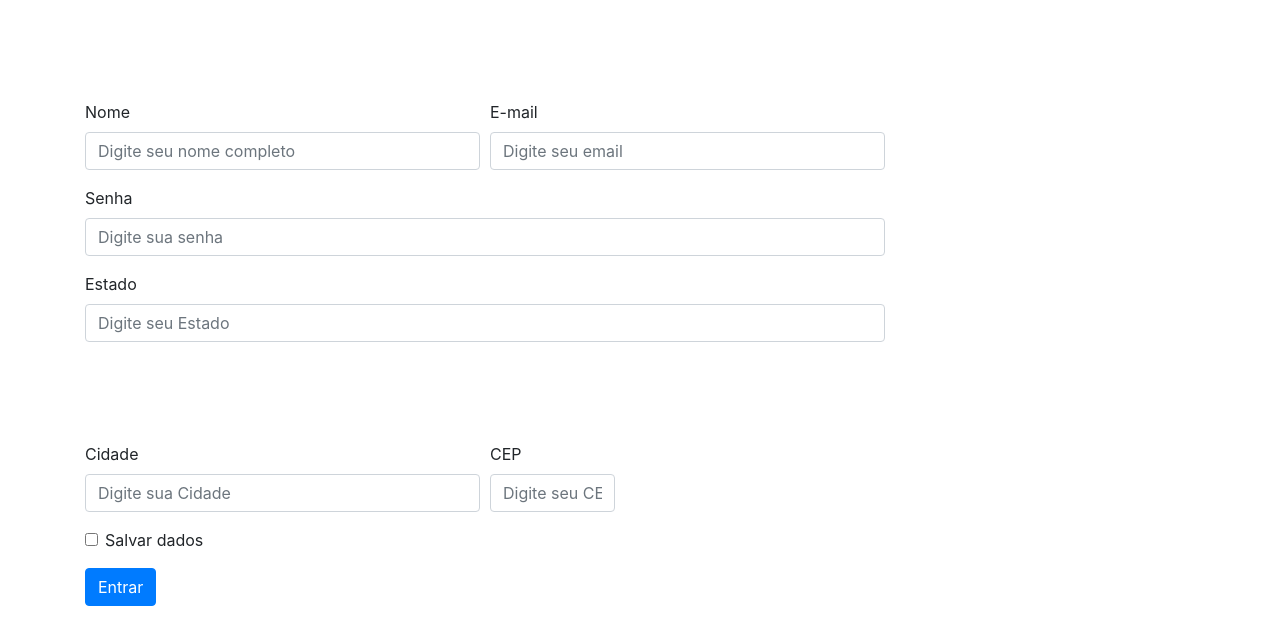
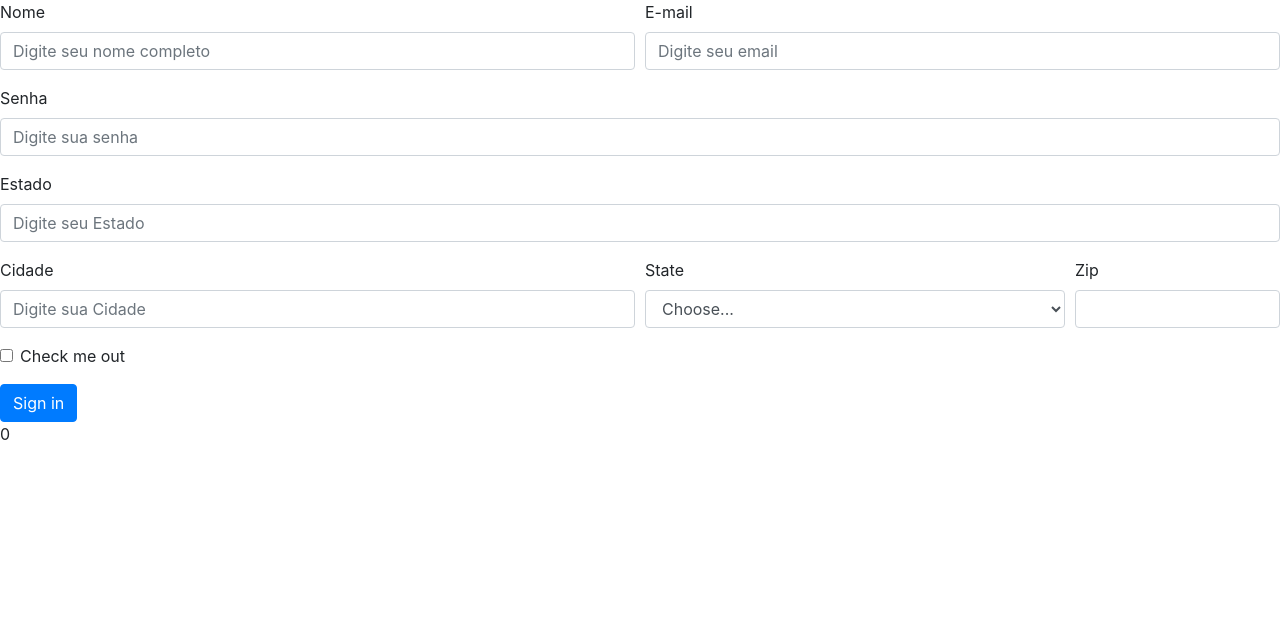
Before and after one commit to vitoriaBernard0-dev/blog-esmaltes, a website: page dist/formulario.html in a window 1280 px wide. Drawn offline with nearby package versions, Linux system fonts and the light colour scheme.

Commit message:
alterar vitoria

```diff
--- a/dist/formulario.html
+++ b/dist/formulario.html
@@ -7,13 +7,11 @@
   <meta name="viewport" content="width=device-width, initial-scale=1.0">
   <link rel="stylesheet" href="https://cdn.jsdelivr.net/npm/bootstrap@4.0.0/dist/css/bootstrap.min.css"
     integrity="sha384-Gn5384xqQ1aoWXA+058RXPxPg6fy4IWvTNh0E263XmFcJlSAwiGgFAW/dAiS6JXm" crossorigin="anonymous">
-  <link rel="stylesheet" href="css/formulario.css">
   <title>Document</title>
 </head>
 
 <body>
-  <div class="container">
-    <form class="form">
+  <form>
     <div class="form-row">
       <div class="form-group col-md-6">
         <label for="inputEmail4">Nome</label>
@@ -37,22 +35,28 @@
         <label for="inputCity">Cidade</label>
         <input type="text" class="form-control" id="inputCity" placeholder="Digite sua Cidade">
       </div>
+      <div class="form-group col-md-4">
+        <label for="inputState">State</label>
+        <select id="inputState" class="form-control">
+          <option selected>Choose...</option>
+          <option>...</option>
+        </select>
+      </div>
       <div class="form-group col-md-2">
-          <label for="inputZip">CEP</label>
-          <input type="text" class="form-control" id="inputZip" placeholder="Digite seu CEP">
+        <label for="inputZip">Zip</label>
+        <input type="text" class="form-control" id="inputZip">
       </div>
     </div>
     <div class="form-group">
       <div class="form-check">
         <input class="form-check-input" type="checkbox" id="gridCheck">
         <label class="form-check-label" for="gridCheck">
-            Salvar dados
+          Check me out
         </label>
       </div>
     </div>
-      <button type="submit" class="btn btn-primary">Entrar</button>
+    <button type="submit" class="btn btn-primary">Sign in</button>
   </form>
-  </div>
 </body>
 
-</html>
+0</html>
```
Also changed, not shown: dist/css/styles.css. Lines whose indentation alone changed are shown as unchanged.
